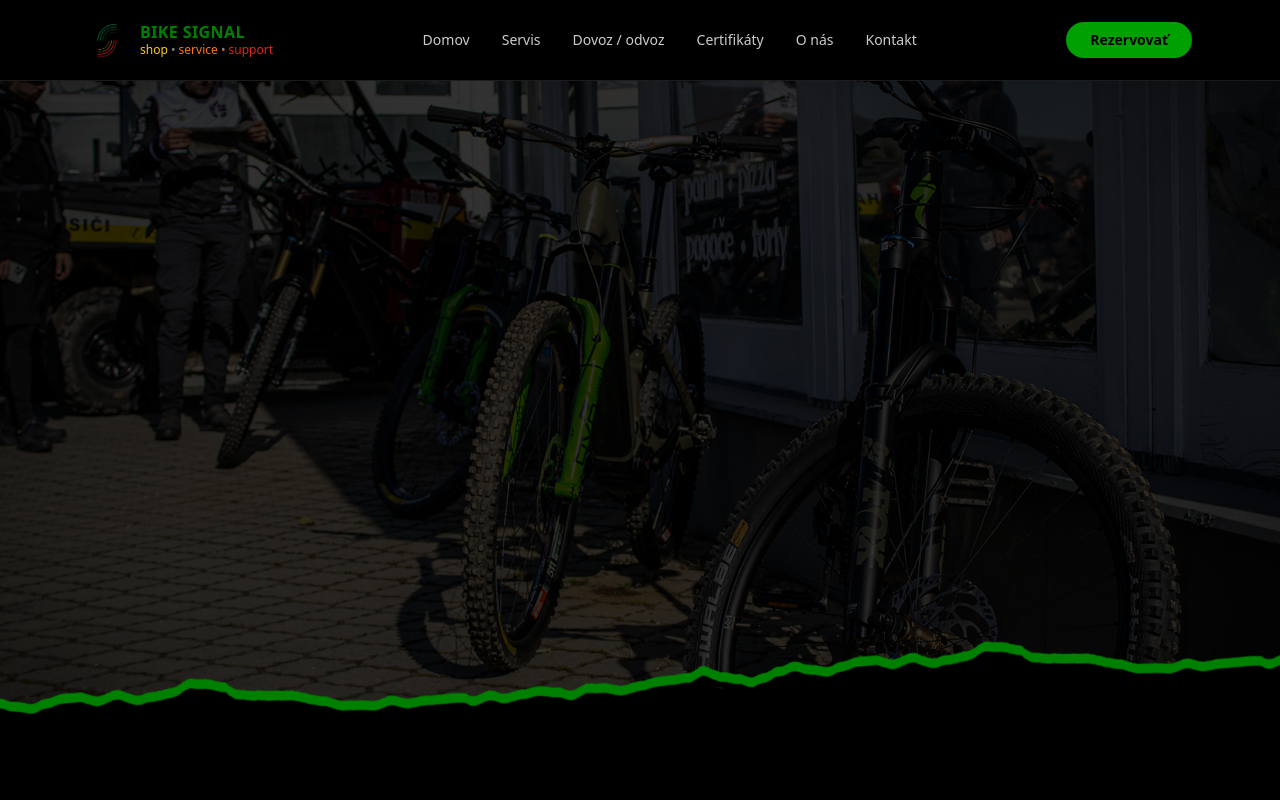
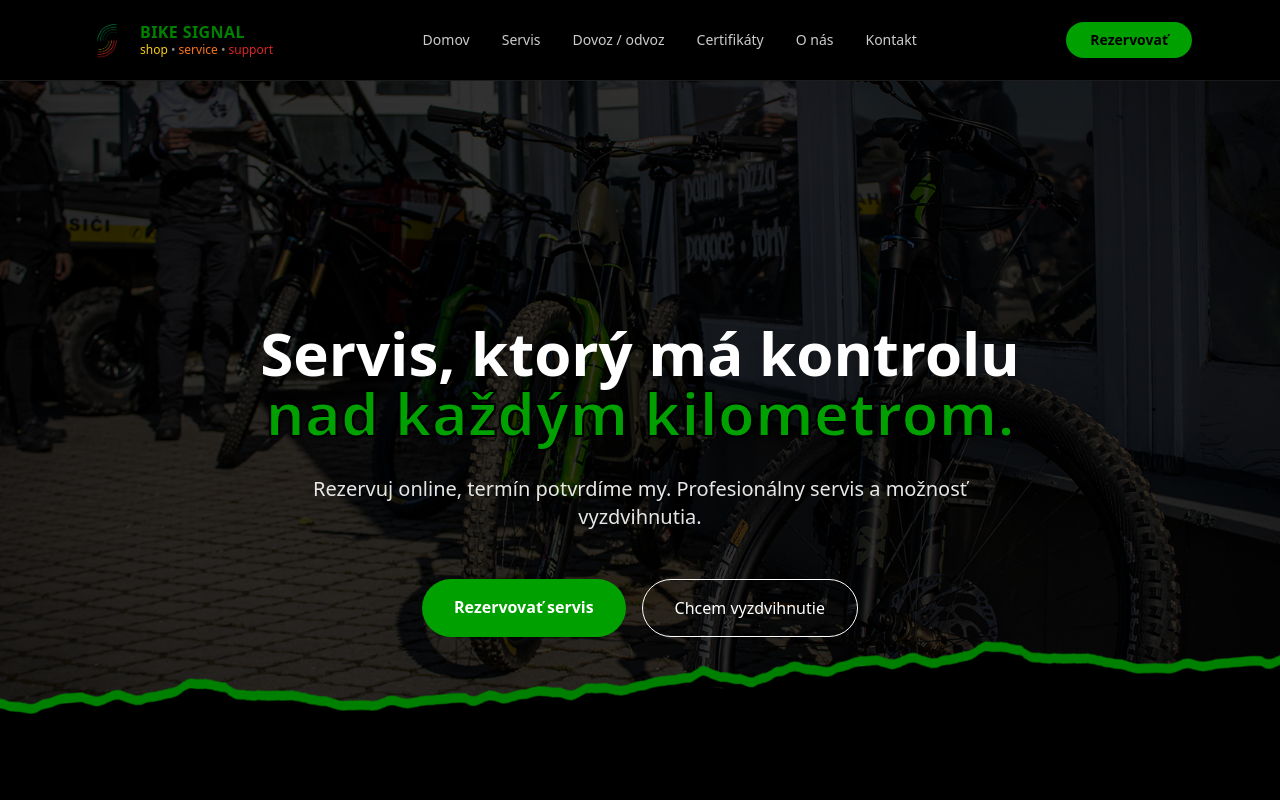
Before and after one commit to FLPstudio003/bikesignal, a Next.js app: page /home in a window 1280 px wide. Shown: the top 800 px of the page. Built offline with nearby package versions, Linux system fonts and the light colour scheme.

Commit message:
Fix FadeIn props for Vercel build3

```diff
--- a/components/FadeIn.tsx
+++ b/components/FadeIn.tsx
@@ -1,6 +1,6 @@
 "use client";
 
-import { ReactNode } from "react";
+import { ReactNode, useEffect, useRef, useState } from "react";
 
 interface FadeInProps {
   children: ReactNode;
@@ -13,15 +13,35 @@ export default function FadeIn({
   delay = 0,
   className = "",
 }: FadeInProps) {
+  const ref = useRef<HTMLDivElement>(null);
+  const [isVisible, setIsVisible] = useState(false);
+
+  useEffect(() => {
+    const el = ref.current;
+    if (!el) return;
+
+    const observer = new IntersectionObserver(
+      ([entry]) => {
+        if (entry.isIntersecting) {
+          setTimeout(() => {
+            setIsVisible(true);
+          }, delay * 1000);
+        }
+      },
+      { threshold: 0.2 }
+    );
+
+    observer.observe(el);
+
+    return () => observer.disconnect();
+  }, [delay]);
+
   return (
     <div
-      className={className}
-      style={{
-        opacity: 0,
-        transform: "translateY(20px)",
-        animation: "fadeInUp 0.6s ease forwards",
-        animationDelay: `${delay}s`,
-      }}
+      ref={ref}
+      className={`transition-all duration-700 ease-out ${
+        isVisible ? "opacity-100 translate-y-0" : "opacity-0 translate-y-6"
+      } ${className}`}
     >
       {children}
     </div>
```
